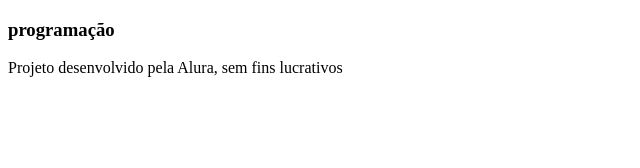
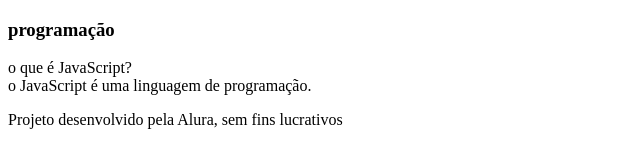
Before and after one commit to LanaPires/Flashcards, a plain HTML site: page index.html in a window 1280 px wide. Shown: the whole page, without its empty margins (0-640 px from the left). Drawn offline with Linux system fonts and the light colour scheme.

Commit message:
resposta

```diff
--- a/index.html
+++ b/index.html
@@ -8,9 +8,15 @@
 <body>
     <main>
         <section id="container">
-            <article class="cartão">
-         <div class="cartão_conteudo">
+            <article class="cartao">
+         <div class="cartao_conteudo">
           <h3>programação</h3>
+          <div class="cartao__conteudo__pergunta">
+            o que é JavaScript?
+          </div>
+          <div class="cartao_conteudo_resposta">
+             o JavaScript é uma linguagem de programação.
+          </div>
          </div>
             </article>
         </section>
```
